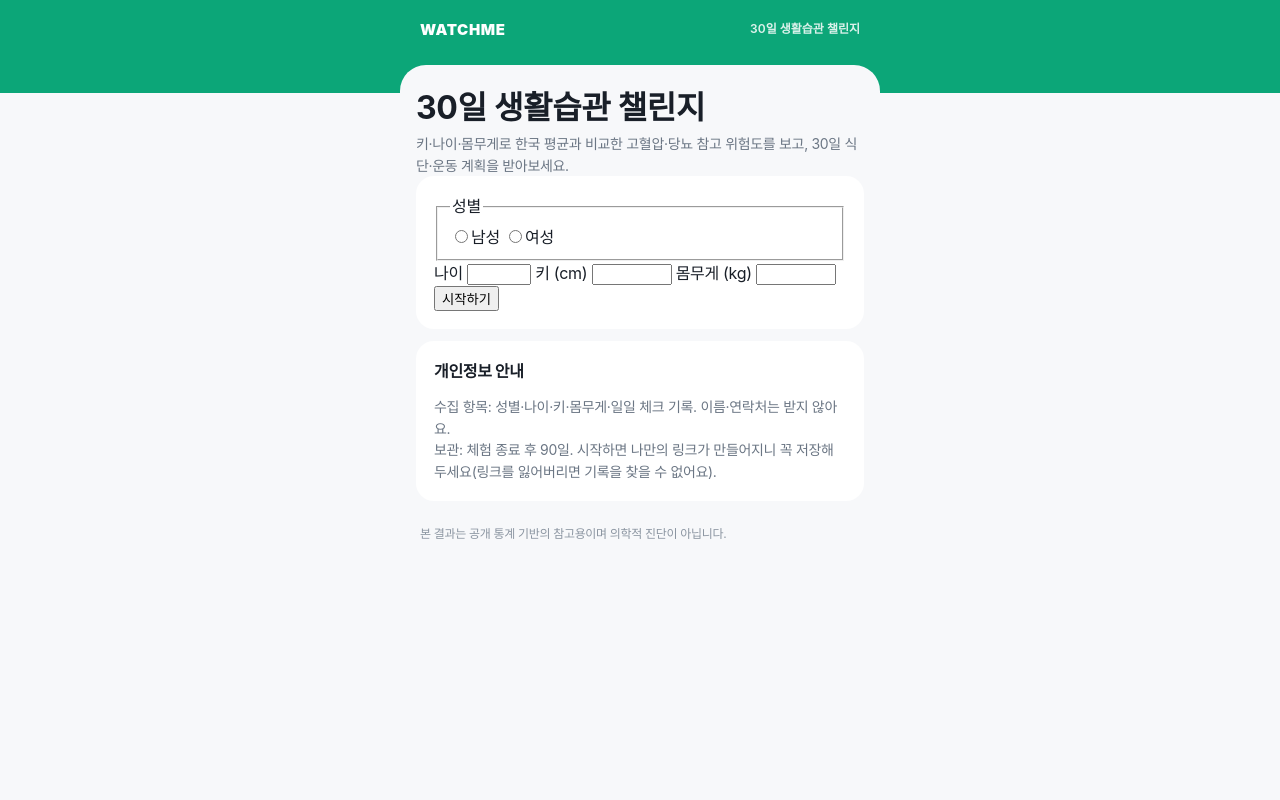
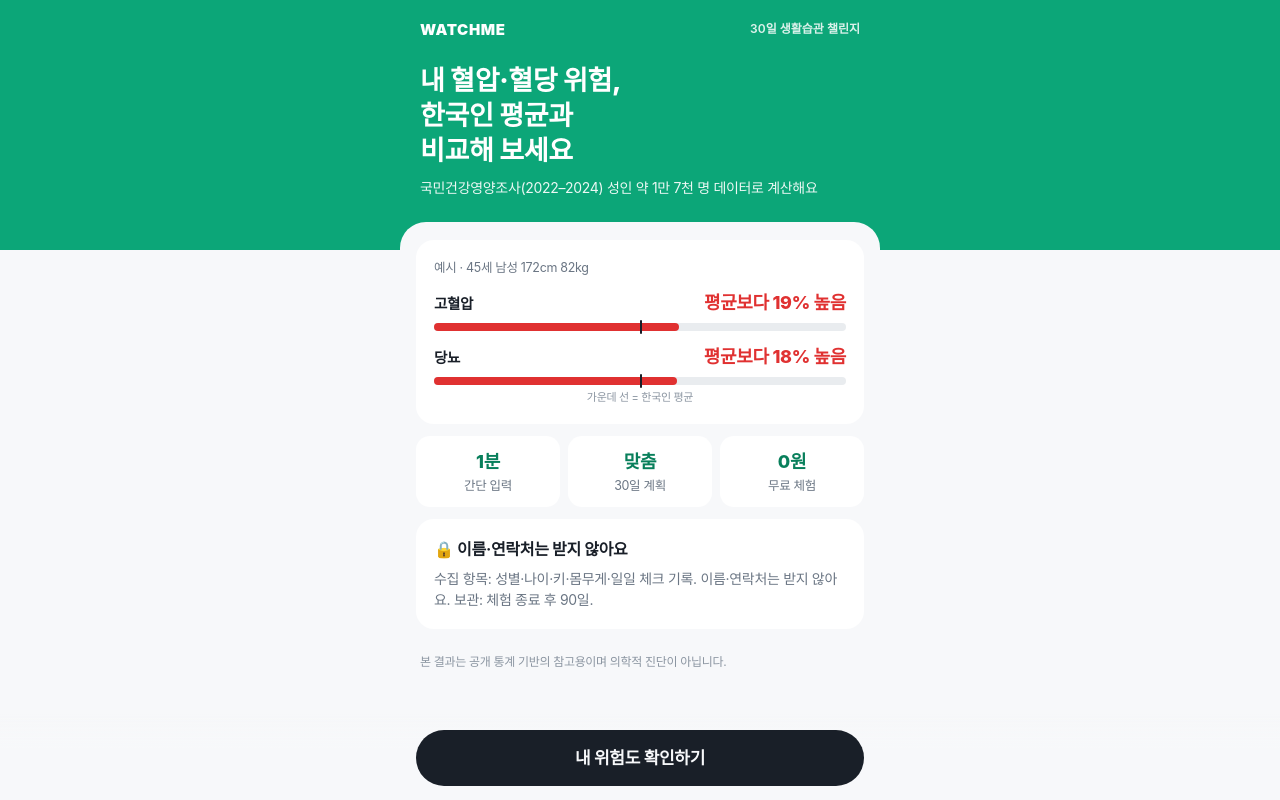
Before and after one commit to AI-HealthCare-07/watchme, a FastAPI app: page / in a window 1280 px wide. Run offline with FastAPI, Linux system fonts and the light colour scheme; parts of the project's set-up code (start-up, migrations or seed data) failed here and were passed over.

Commit message:
feat: landing, step-by-step onboarding and result screen
Co-Authored-By: Claude Opus 5.5 <noreply@anthropic.com>

```diff
--- a/app/routes.py
+++ b/app/routes.py
@@ -48,7 +48,16 @@ def _num(raw: str, cast, label: str):
         raise InvalidInput(f"{label}를 숫자로 입력해 주세요.") from None
 
 
+EXAMPLE = ("M", 45, 172, 82)  # 시작 화면 예시 인물
+
+
 @router.get("/")
+def landing(request: Request, stats: dict | None = Depends(get_stats)):
+    example = assess(*EXAMPLE, stats=stats) if stats else None
+    return _page(request, "landing.html", example=example, preparing=stats is None)
+
+
+@router.get("/start")
 def start_form(request: Request, stats: dict | None = Depends(get_stats)):
     return _page(request, "start.html", form={}, error=None, preparing=stats is None)
 
@@ -76,7 +85,16 @@ def start(
         )
     except InvalidInput as e:
         return _page(request, "start.html", 400, form=form, error=str(e))
-    return RedirectResponse(f"/c/{trial.token}", status_code=303)
+    return RedirectResponse(f"/c/{trial.token}/result", status_code=303)
+
+
+@router.get("/c/{token}/result")
+def result_page(request: Request, token: str, db: Session = Depends(get_db), stats: dict = Depends(get_stats)):
+    trial = get_trial(db, token)
+    if trial is None:
+        return _error(request, 404, "체험을 찾을 수 없어요. 링크를 다시 확인해 주세요.")
+    a = assess(trial.sex, trial.age, trial.height_cm, trial.weight_kg, stats=stats)
+    return _page(request, "result.html", token=token, a=a, later=scenario(a, stats=stats)[1].assessment)
 
 
 @router.get("/c/{token}")
--- a/app/static/flow.js
+++ b/app/static/flow.js
@@ -1 +1,106 @@
-// 단계 폼 (Task 6에서 채움). JS가 없어도 모든 화면이 동작해야 함.
+// 단계 폼: form.steps 안 fieldset.step을 한 번에 하나씩 보여준다.
+// JS가 없으면 이 파일은 아무것도 하지 않고, 모든 문항이 보이는 일반 폼으로 동작한다.
+(() => {
+  const form = document.querySelector("form.steps");
+  if (!form) return;
+  const steps = [...form.querySelectorAll("fieldset.step")];
+  if (steps.length < 2) return;
+  const btn = document.querySelector(`button[form="${form.id}"]`);
+  const lastLabel = btn ? btn.textContent : "";
+  form.noValidate = true; // 숨은 문항 때문에 브라우저 검사가 막히지 않게 단계별로 직접 검사
+  form.classList.add("js");
+
+  const top = document.createElement("div");
+  top.className = "steps-top";
+  top.innerHTML = '<button type="button" class="back" aria-label="이전 질문">←</button><span class="count"></span>';
+  const prog = document.createElement("div");
+  prog.className = "prog";
+  prog.innerHTML = "<i></i>";
+  const done = document.createElement("div");
+  done.className = "done-list";
+  form.prepend(top, prog);
+  form.append(done);
+  let cur = 0;
+
+  const valid = (s) => {
+    const pick = Number(s.dataset.pick || 0);
+    if (pick) return s.querySelectorAll("input:checked").length === pick;
+    return [...s.querySelectorAll("input")].every((i) => i.checkValidity());
+  };
+  const answer = (s) => {
+    const checked = [...s.querySelectorAll("input:checked")].map((i) => i.closest("label").textContent.trim());
+    if (checked.length) return checked.join(", ");
+    const num = s.querySelector(".num input");
+    return num && num.value ? `${num.value} ${num.parentElement.querySelector("em")?.textContent || ""}` : "";
+  };
+
+  function show(n, dir) {
+    steps.forEach((s, i) => {
+      s.classList.toggle("on", i === n);
+      s.classList.remove("fwd", "back", "invalid");
+    });
+    if (dir) steps[n].classList.add(dir);
+    cur = n;
+    top.querySelector(".count").textContent = `${n + 1} / ${steps.length}`;
+    top.querySelector(".back").style.visibility = n ? "visible" : "hidden";
+    prog.firstChild.style.width = `${((n + 1) / steps.length) * 100}%`;
+    if (btn) btn.textContent = n === steps.length - 1 ? lastLabel : "다음";
+    // 답한 항목은 아래에 쌓이고, 누르면 그 질문으로 돌아간다
+    done.replaceChildren(...steps.slice(0, n).map((s, i) => {
+      const b = document.createElement("button");
+      b.type = "button";
+      b.className = "done-item";
+      b.innerHTML = "<span></span><b></b>";
+      b.firstChild.textContent = s.dataset.name || "";
+      b.lastChild.textContent = answer(s);
+      b.onclick = () => show(i, "back");
+      return b;
+    }).reverse());
+    const input = steps[n].querySelector(".num input");
+    if (input && dir) input.focus({ preventScroll: true });
+  }
+
+  function next() {
+    const s = steps[cur];
+    if (!valid(s)) {
+      s.classList.add("invalid");
+      s.querySelector(".num input")?.focus();
+      return;
+    }
+    if (cur < steps.length - 1) return show(cur + 1, "fwd");
+    const bad = steps.findIndex((x) => !valid(x));
+    if (bad >= 0) {
+      show(bad, "back");
+      steps[bad].classList.add("invalid");
+    } else {
+      form.submit();
+    }
+  }
+
+  function limitPicks(s) {
+    const pick = Number(s.dataset.pick || 0);
+    if (!pick) return;
+    const boxes = [...s.querySelectorAll("input[type=checkbox]")];
+    const full = boxes.filter((b) => b.checked).length >= pick;
+    boxes.forEach((b) => { b.disabled = full && !b.checked; });
+  }
+
+  form.addEventListener("submit", (e) => { e.preventDefault(); next(); });
+  form.addEventListener("input", (e) => e.target.closest(".step")?.classList.remove("invalid"));
+  form.addEventListener("change", (e) => {
+    const s = e.target.closest(".step");
+    if (!s) return;
+    s.classList.remove("invalid");
+    limitPicks(s);
+    if (e.target.type === "radio" && s === steps[cur]) setTimeout(next, 180); // 고르면 바로 다음
+  });
+  top.querySelector(".back").onclick = () => cur && show(cur - 1, "back");
+  steps.forEach((s) => {
+    limitPicks(s);
+    s.querySelectorAll(".num input").forEach((i) => i.setAttribute("enterkeyhint", "next"));
+  });
+
+  // 서버가 오류로 폼을 다시 보여주면 첫 번째로 틀린 문항부터
+  const firstBad = form.querySelector(".error") ? steps.findIndex((x) => !valid(x)) : -1;
+  show(firstBad >= 0 ? firstBad : 0);
+})();
--- a/app/templates/_macros.html
+++ b/app/templates/_macros.html
@@ -3,3 +3,15 @@
 
 {# 위험 막대: 가운데 선 = 한국 평균, 너비 = min(vs/2, 1) #}
 {% macro risk_bar(vs) %}<div class="bar" role="img" aria-label="{{ vs|vs_text }}"><i class="{{ 'lo' if vs <= 1 else '' }}" style="width:{{ '%.1f'|format([vs / 2, 1]|min * 100) }}%"></i><u></u></div>{% endmacro %}
+
+{# 개인정보 안내 (시작 화면·입력 화면 공통) #}
+{% macro privacy() %}<p class="muted privacy">수집 항목: 성별·나이·키·몸무게·일일 체크 기록. 이름·연락처는 받지 않아요. 보관: 체험 종료 후 90일.</p>{% endmacro %}
+
+{# 위험도 두 줄 + 막대 #}
+{% macro risk_rows(a) %}
+<div class="risk-row"><span>고혈압</span><b class="{{ 'risk-hi' if a.hypertension_vs_avg > 1 else 'risk-lo' }}">{{ a.hypertension_vs_avg|vs_text }}</b></div>
+{{ risk_bar(a.hypertension_vs_avg) }}
+<div class="risk-row"><span>당뇨</span><b class="{{ 'risk-hi' if a.diabetes_vs_avg > 1 else 'risk-lo' }}">{{ a.diabetes_vs_avg|vs_text }}</b></div>
+{{ risk_bar(a.diabetes_vs_avg) }}
+<p class="bar-legend">가운데 선 = 한국인 평균</p>
+{% endmacro %}
--- /dev/null
+++ b/app/templates/landing.html
@@ -0,0 +1,26 @@
+{% extends "base.html" %}
+{% from "_macros.html" import risk_rows, privacy %}
+{% block hero %}
+<h1>내 혈압·혈당 위험,<br>한국인 평균과<br>비교해 보세요</h1>
+<p class="sub">국민건강영양조사(2022–2024) 성인 약 1만 7천 명 데이터로 계산해요</p>
+{% endblock %}
+{% block sheet %}
+{% if preparing %}
+<div class="card"><h2>준비 중</h2><p class="muted">한국 평균 통계 데이터를 준비하고 있어요. 곧 시작할 수 있어요.</p></div>
+{% else %}
+<div class="card">
+  <p class="muted" style="font-size:12.5px;margin-bottom:12px">예시 · 45세 남성 172cm 82kg</p>
+  {{ risk_rows(example) }}
+</div>
+<div class="feat">
+  <div><strong>1분</strong>간단 입력</div>
+  <div><strong>맞춤</strong>30일 계획</div>
+  <div><strong>0원</strong>무료 체험</div>
+</div>
+<div class="card" style="margin-top:12px">
+  <p style="font-weight:700;margin-bottom:6px">🔒 이름·연락처는 받지 않아요</p>
+  {{ privacy() }}
+</div>
+{% endif %}
+{% endblock %}
+{% block cta %}{% if not preparing %}<a class="btn btn-dark" href="/start">내 위험도 확인하기</a>{% endif %}{% endblock %}
--- a/app/templates/start.html
+++ b/app/templates/start.html
@@ -1,31 +1,41 @@
 {% extends "base.html" %}
-{% block body %}
-<h1>30일 생활습관 챌린지</h1>
-<p class="muted">키·나이·몸무게로 한국 평균과 비교한 고혈압·당뇨 참고 위험도를 보고, 30일 식단·운동 계획을 받아보세요.</p>
-
+{% from "_macros.html" import privacy %}
+{% block title %}Watchme · 시작하기{% endblock %}
+{% block hero %}<p class="kicker">1분이면 돼요</p><h1>내 몸 정보를<br>알려주세요</h1>{% endblock %}
+{% block sheet %}
 {% if preparing %}
-<div class="card"><h2>준비 중</h2><p class="muted">한국 평균 통계 데이터를 준비하고 있어요. 곧 시작할 수 있습니다.</p></div>
+<div class="card"><h2>준비 중</h2><p class="muted">한국 평균 통계 데이터를 준비하고 있어요. 곧 시작할 수 있어요.</p></div>
 {% else %}
-<form class="card" method="post" action="/start">
+<form id="steps" class="steps card" method="post" action="/start">
   {% if error %}<p class="error" role="alert">{{ error }}</p>{% endif %}
-  <fieldset class="seg-wrap"><legend>성별</legend>
-  <div class="seg">
-    <label><input type="radio" name="sex" value="M" {% if form.sex == "M" %}checked{% endif %}>남성</label>
-    <label><input type="radio" name="sex" value="F" {% if form.sex == "F" %}checked{% endif %}>여성</label>
-  </div></fieldset>
-  <label for="age">나이</label>
-  <input id="age" name="age" type="number" inputmode="numeric" min="18" max="100" value="{{ form.age or '' }}" required>
-  <label for="height_cm">키 (cm)</label>
-  <input id="height_cm" name="height_cm" type="number" inputmode="decimal" step="0.1" min="120" max="220" value="{{ form.height_cm or '' }}" required>
-  <label for="weight_kg">몸무게 (kg)</label>
-  <input id="weight_kg" name="weight_kg" type="number" inputmode="decimal" step="0.1" min="30" max="250" value="{{ form.weight_kg or '' }}" required>
-  <div class="row"><button type="submit">시작하기</button></div>
+  <fieldset class="step" data-name="성별">
+    <legend class="q">성별을<br>알려주세요</legend>
+    <div class="pick">
+      <label><input type="radio" name="sex" value="M" required {% if form.sex == "M" %}checked{% endif %}><span>남성</span></label>
+      <label><input type="radio" name="sex" value="F" {% if form.sex == "F" %}checked{% endif %}><span>여성</span></label>
+    </div>
+    <p class="hint">통계는 성별·나이대별로 달라서 필요해요.</p>
+  </fieldset>
+  <fieldset class="step" data-name="나이">
+    <legend class="q">나이가<br>어떻게 되세요?</legend>
+    <label class="field"><span class="lab">나이</span>
+      <span class="num"><input name="age" type="number" inputmode="numeric" min="18" max="100" value="{{ form.age or '' }}" required><em>세</em></span></label>
+    <p class="hint">18~100세 사이로 입력해 주세요.</p>
+  </fieldset>
+  <fieldset class="step" data-name="키">
+    <legend class="q">키는<br>몇 cm인가요?</legend>
+    <label class="field"><span class="lab">키</span>
+      <span class="num"><input name="height_cm" type="number" inputmode="decimal" step="0.1" min="120" max="220" value="{{ form.height_cm or '' }}" required><em>cm</em></span></label>
+    <p class="hint">120~220cm 사이로 입력해 주세요.</p>
+  </fieldset>
+  <fieldset class="step" data-name="몸무게">
+    <legend class="q">몸무게는<br>몇 kg인가요?</legend>
+    <label class="field"><span class="lab">몸무게</span>
+      <span class="num"><input name="weight_kg" type="number" inputmode="decimal" step="0.1" min="30" max="250" value="{{ form.weight_kg or '' }}" required><em>kg</em></span></label>
+    <p class="hint">30~250kg 사이로 입력해 주세요.</p>
+  </fieldset>
 </form>
+<div class="card">{{ privacy() }}</div>
 {% endif %}
-
-<div class="card">
-  <h2>개인정보 안내</h2>
-  <p class="muted">수집 항목: 성별·나이·키·몸무게·일일 체크 기록. 이름·연락처는 받지 않아요.<br>
-  보관: 체험 종료 후 90일. 시작하면 나만의 링크가 만들어지니 꼭 저장해 두세요(링크를 잃어버리면 기록을 찾을 수 없어요).</p>
-</div>
 {% endblock %}
+{% block cta %}{% if not preparing %}<button class="btn" type="submit" form="steps" data-last="결과 보기">결과 보기</button>{% endif %}{% endblock %}
```
Also changed, not shown: app/static/app.css (+45 -0 lines), app/templates/result.html (added, +26 -0 lines), tests/test_routes.py (+46 -10 lines).
